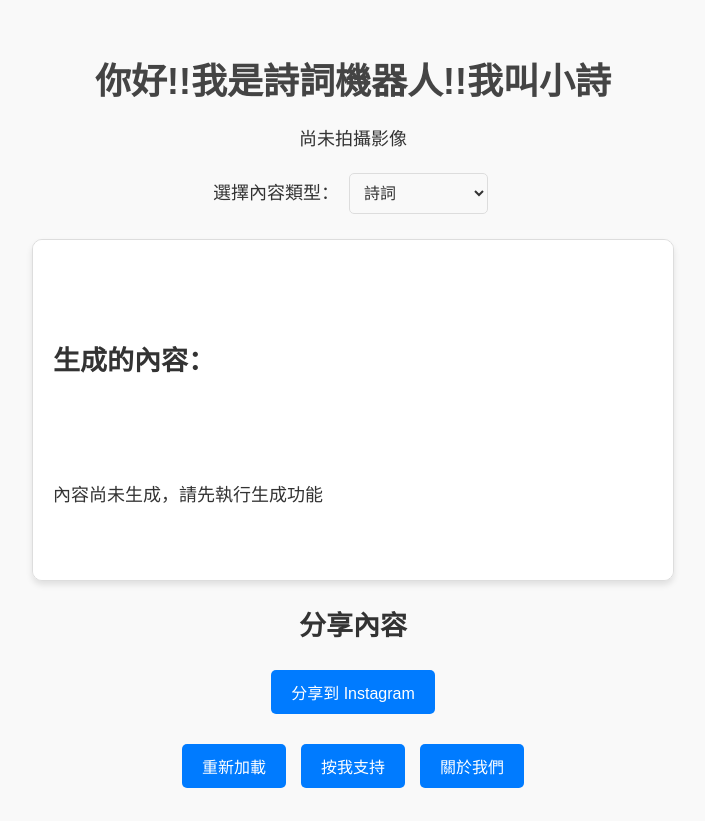
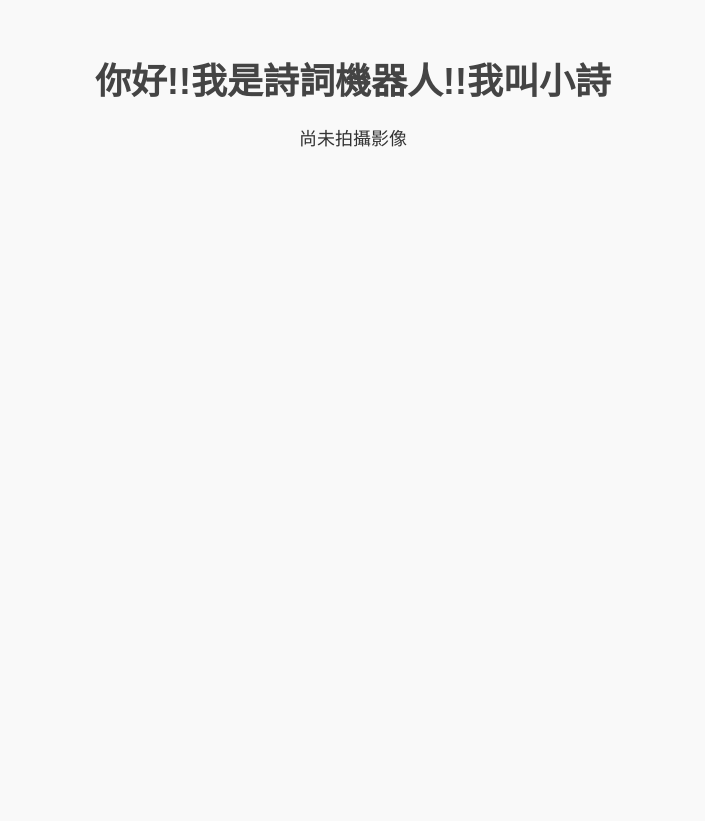
Before and after one commit to easonpan14/FINALPROJECT2, a Flask app: page / in a window 1280 px wide. Shown: the whole page, without its empty margins (287-992 px from the left). After the commit the page ends 147 px from the top, so only its background shows below. Run offline with Flask 3, Linux system fonts and the light colour scheme.

Commit message:
Update index.html

```diff
--- a/templates/index.html
+++ b/templates/index.html
@@ -25,14 +25,14 @@
             border-radius: 10px;
             margin: 20px auto;
             max-width: 600px;
-            max-height: 300px; /* 限制高度 */
+            max-height: 300px;
             box-shadow: 0 4px 6px rgba(0, 0, 0, 0.1);
             text-align: left;
-            white-space: pre-wrap; /* 保留換行 */
-            overflow-wrap: break-word; /* 防止單詞溢出 */
-            word-wrap: break-word; /* 支援更舊的瀏覽器 */
-            line-height: 1.6; /* 提高文字的可讀性 */
-            overflow-y: auto; /* 垂直滾動條 */
+            white-space: pre-wrap;
+            overflow-wrap: break-word;
+            word-wrap: break-word;
+            line-height: 1.6;
+            overflow-y: auto;
         }
         img {
             max-width: 100%;
@@ -78,42 +78,4 @@
         <p>尚未拍攝影像</p>
     {% endif %}
 
-    <!-- 選擇內容類型 -->
-    <form method="POST">
-        <label for="content_type">選擇內容類型：</label>
-        <select id="content_type" name="content_type" onchange="this.form.submit()">
-            <option value="1" {% if selected_type == '1' %}selected{% endif %}>詩詞</option>
-            <option value="2" {% if selected_type == '2' %}selected{% endif %}>文案</option>
-            <option value="3" {% if selected_type == '3' %}selected{% endif %}>惡搞句子</option>
-            <option value="4" {% if selected_type == '4' %}selected{% endif %}>笑話或諧音梗</option>
-        </select>
-    </form>
-
-    <!-- 顯示生成的內容 -->
-    <div class="content">
-        <h2>生成的內容：</h2>
-        <pre>{{ content }}</pre>
-    </div>
-
-    <!-- 分享功能 -->
-    <div class="share-container">
-        <h2>分享內容</h2>
-        <a href="https://www.instagram.com/" target="_blank">
-            <button>分享到 Instagram</button>
-        </a>
-    </div>
-
-    <!-- 其他按鈕 -->
-    <div class="button-container">
-        <button onclick="window.location.reload();">重新加載</button>
-        <button onclick="alert('感謝您的支持!')">按我支持</button>
-        <button onclick="navigateToAbout();">關於我們</button>
-    </div>
-
-    <script>
-        function navigateToAbout() {
-            alert('詩詞機器人小詩，致力於創作優美的詩句，讓您的生活更有詩意！');
-        }
-    </script>
-</body>
-</html>
+    <!-- 選擇內
```
